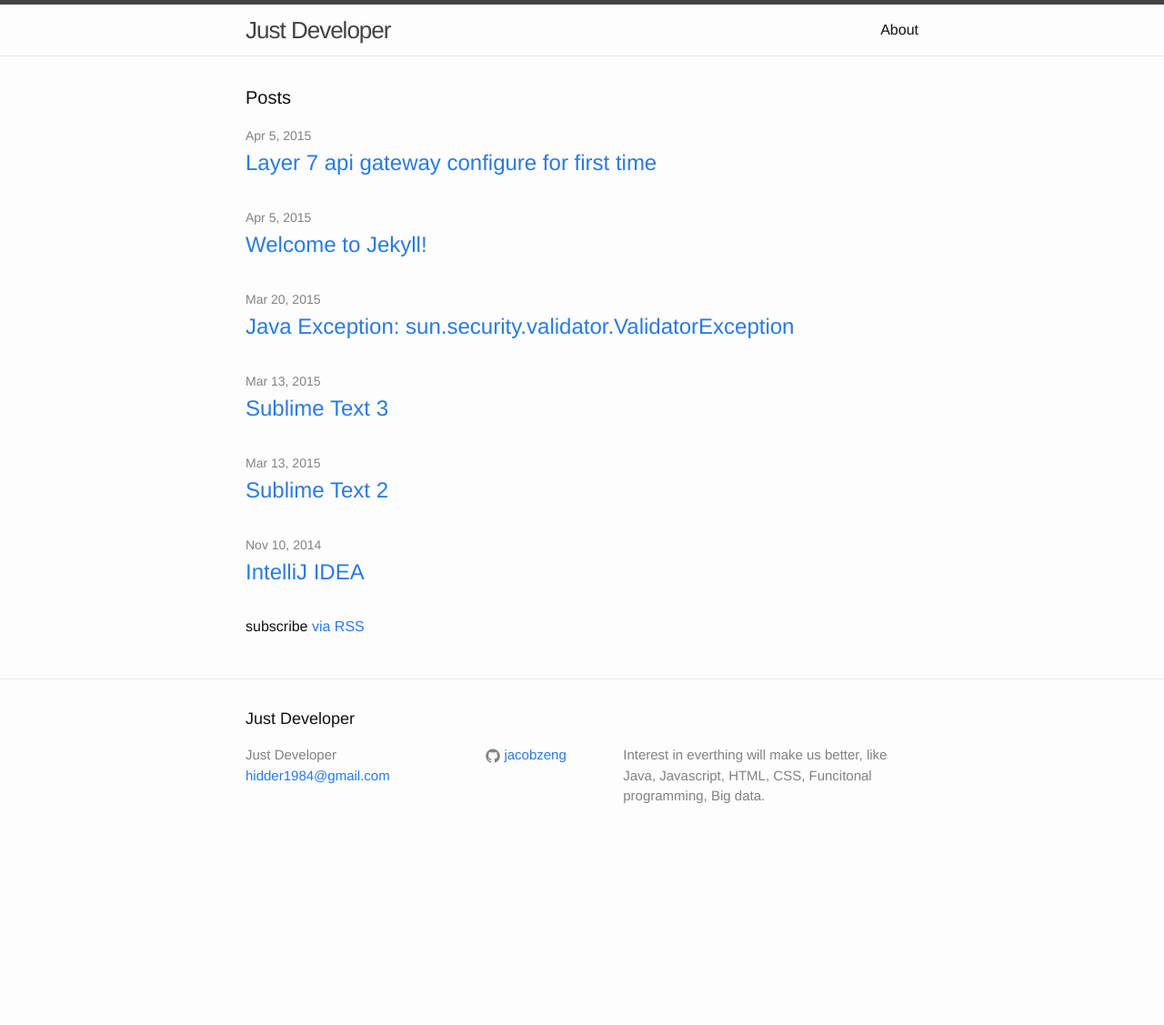
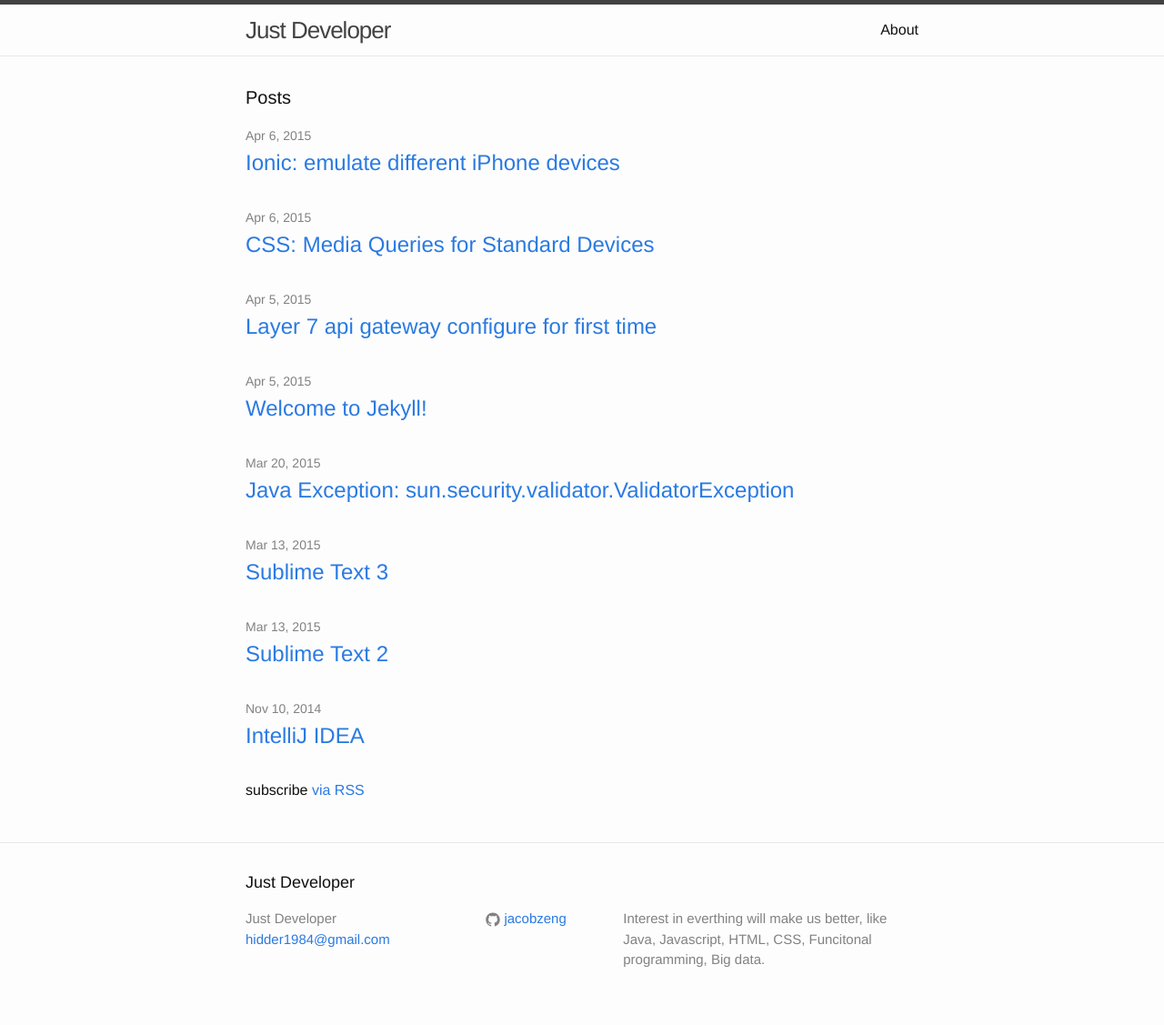
Before and after one commit to jacobzeng/jacobzeng.github.io, a Jekyll site: the page built from index.html, in a window 1280 px wide. Shown: the whole page at 91% size. Built offline with Jekyll 4.4.1, drawn with Linux system fonts in a browser that asks for light colours; before the commit the page ends 947 px from its top, so only the background shows below that; some of the changed lines change nothing that is shown.

Commit message:
add posts

```diff
--- a/_config.yml
+++ b/_config.yml
@@ -4,7 +4,7 @@
 description: > # this means to ignore newlines until "baseurl:"
   Interest in everthing will make us better, like Java, Javascript, HTML, CSS, Funcitonal programming, Big data.
 baseurl: "" # the subpath of your site, e.g. /blog/
-url: "http://jacobzeng.github.io" # the base hostname & protocol for your site
+url: "http://localhost:4000" # the base hostname & protocol for your site
 twitter_username:
 github_username:  jacobzeng
 
--- /dev/null
+++ b/_posts/2015-04-06-css-media-queries-for-standard-devices.markdown
@@ -0,0 +1,127 @@
+---
+layout: post
+title:  "CSS: Media Queries for Standard Devices"
+date:   2015-04-06 17:00:00
+categories: css
+tags: css web
+---
+
+>Tested envrionment: ionic
+
+If you're looking for a comprehensive list of media queries, [this repository](http://cssmediaqueries.com/overview.html) is a good resource.
+
+iPhones
+------
+
+~~~
+/* ----------- iPhone 4 and 4S ----------- */
+
+/* Portrait and Landscape */
+@media only screen
+  and (min-device-width: 320px)
+  and (max-device-width: 480px)
+  and (-webkit-min-device-pixel-ratio: 2) {
+
+}
+
+/* Portrait */
+@media only screen
+  and (min-device-width: 320px)
+  and (max-device-width: 480px)
+  and (-webkit-min-device-pixel-ratio: 2)
+  and (orientation: portrait) {
+}
+
+/* Landscape */
+@media only screen
+  and (min-device-width: 320px)
+  and (max-device-width: 480px)
+  and (-webkit-min-device-pixel-ratio: 2)
+  and (orientation: landscape) {
+
+}
+
+/* ----------- iPhone 5 and 5S ----------- */
+
+/* Portrait and Landscape */
+@media only screen
+  and (min-device-width: 320px)
+  and (max-device-width: 568px)
+  and (-webkit-min-device-pixel-ratio: 2) {
+
+}
+
+/* Portrait */
+@media only screen
+  and (min-device-width: 320px)
+  and (max-device-width: 568px)
+  and (-webkit-min-device-pixel-ratio: 2)
+  and (orientation: portrait) {
+}
+
+/* Landscape */
+@media only screen
+  and (min-device-width: 320px)
+  and (max-device-width: 568px)
+  and (-webkit-min-device-pixel-ratio: 2)
+  and (orientation: landscape) {
+
+}
+
+/* ----------- iPhone 6 ----------- */
+
+/* Portrait and Landscape */
+@media only screen
+  and (min-device-width: 375px)
+  and (max-device-width: 667px)
+  and (-webkit-min-device-pixel-ratio: 2) {
+
+}
+
+/* Portrait */
+@media only screen
+  and (min-device-width: 375px)
+  and (max-device-width: 667px)
+  and (-webkit-min-device-pixel-ratio: 2)
+  and (orientation: portrait) {
+
+}
+
+/* Landscape */
+@media only screen
+  and (min-device-width: 375px)
+  and (max-device-width: 667px)
+  and (-webkit-min-device-pixel-ratio: 2)
+  and (orientation: landscape) {
+
+}
+
+/* ----------- iPhone 6+ ----------- */
+
+/* Portrait and Landscape */
+@media only screen
+  and (min-device-width: 414px)
+  and (max-device-width: 736px)
+  and (-webkit-min-device-pixel-ratio: 3) {
+
+}
+
+/* Portrait */
+@media only screen
+  and (min-device-width: 414px)
+  and (max-device-width: 736px)
+  and (-webkit-min-device-pixel-ratio: 3)
+  and (orientation: portrait) {
+
+}
+
+/* Landscape */
+@media only screen
+  and (min-device-width: 414px)
+  and (max-device-width: 736px)
+  and (-webkit-min-device-pixel-ratio: 3)
+  and (orientation: landscape) {
+
+}
+~~~
+{: .language-css}
--- /dev/null
+++ b/_posts/2015-04-06-ionic-emulate-different-iPhone-devices.markdown
@@ -0,0 +1,32 @@
+---
+layout: post
+title:  "Ionic: emulate different iPhone devices"
+date:   2015-04-06 17:00:00
+categories: tools
+tags: inoic
+---
+
+>Sometimes, we want to emulate different iPhone devices to check the CSS, like iPhone5s, iPhone6 or other kinds
+
+In order for this to work, you need to have Xcode 6 installed along with the command line tools
+
+~~~
+#!/bin/bash
+export DEVICES=`ios-sim showdevicetypes 2>&1`
+export DEVICES=\"`echo $DEVICES | sed -e 's/ com./" "com./g' | sed -e 's/, /,~/g'`\"
+PS3='Please enter your choice: '
+options=($DEVICES)
+app="`find ./platforms/ios/build/emulator/ -name *.app -print`"
+escaped_app="\"$app\""
+
+echo $app
+select opt in "${options[@]}"
+do
+    case $opt in
+        *) echo ios-sim launch "$escaped_app" --devicetypeid "`echo $opt | sed -e "s/~/ /g"`" --stderr ./platforms/ios/cordova/console.log --stdout ./platforms/ios/cordova/console.log > tmp.run.file;chmod +x tmp.run.file;./tmp.run.file;rm tmp.run.file;exit;
+    esac
+done
+~~~
+
+
+To use this, create a new file called emulateios.sh and paste in the code. Type chmod +x emulateios, then to run it just type ./emulateios.sh from inside a valid project (root level). It'll present a menu of choices, then run your currently (already built) iOS project in the selected emulator.
```
